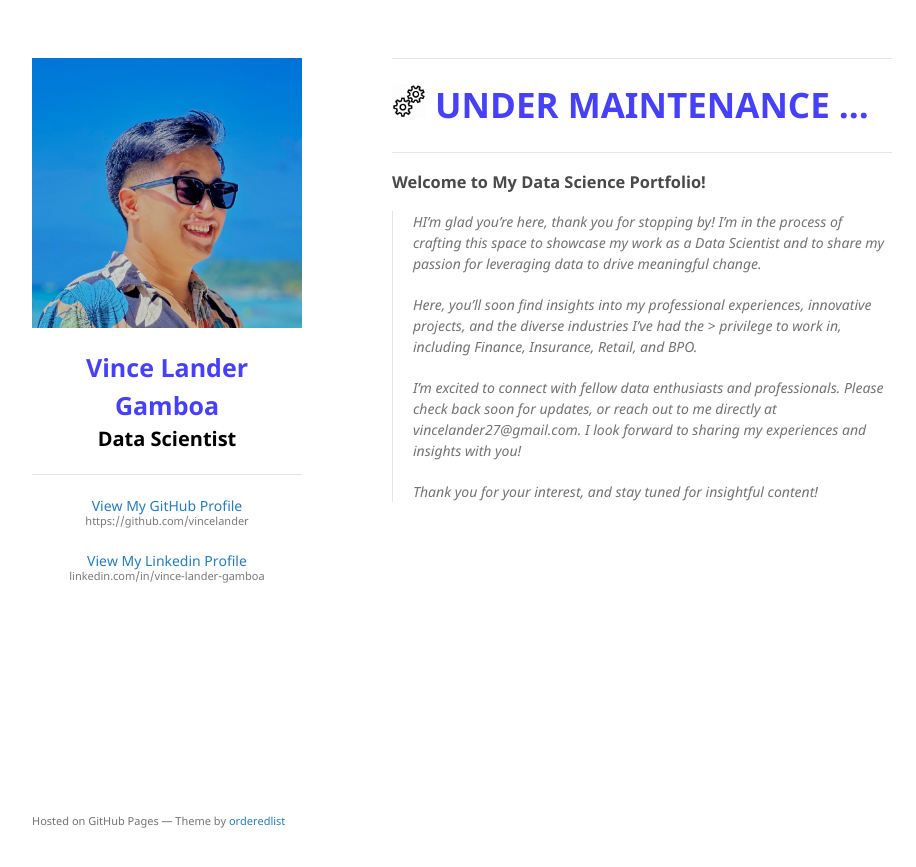
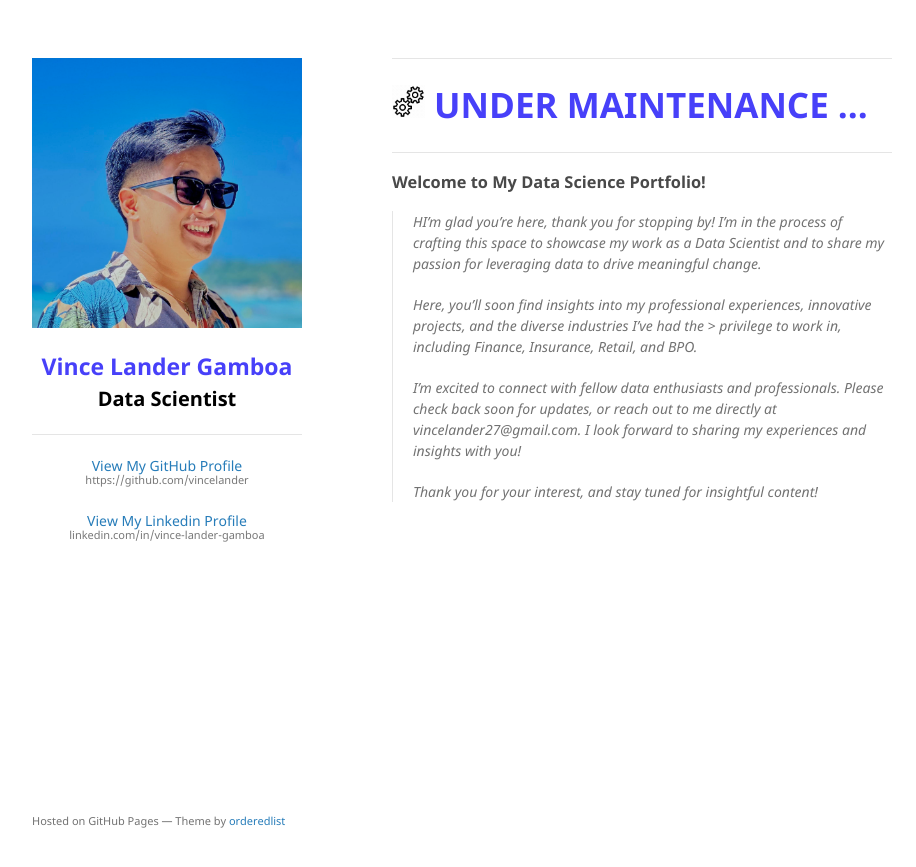
Before and after one commit to vincelander/vincelander.github.io, a Jekyll site: the page built from index.md, in a window 1280 px wide. Shown: the top 867 px of the page, without its empty margins (178-1094 px from the left). Built offline with Jekyll 4.4.1, drawn with Linux system fonts in a browser that asks for light colours.

Commit message:
update view and details

```diff
--- a/_layouts/default.html
+++ b/_layouts/default.html
@@ -90,7 +90,7 @@
         {% endif %}
         <br>
         <p style="text-align:center;">
-          <b style="font-size: 25px;; color: #4740F9">
+          <b style="font-size: 23px;; color: #4740F9">
             Vince Lander Gamboa
           </b>
           <br>
@@ -126,7 +126,7 @@
       <section>
         <hr>
         <p style="font-size: 35px; color: #4740F9">
-          <img src="/assets/img/gear-logo.gif" alt="Logo" style="width: 34px; height: auto;">
+          <img src="/assets/img/gear-logo.gif" alt="Logo" style="width: 33px; height: auto;">
           <b>UNDER MAINTENANCE ...</b>
         </p>
         <hr>
```
